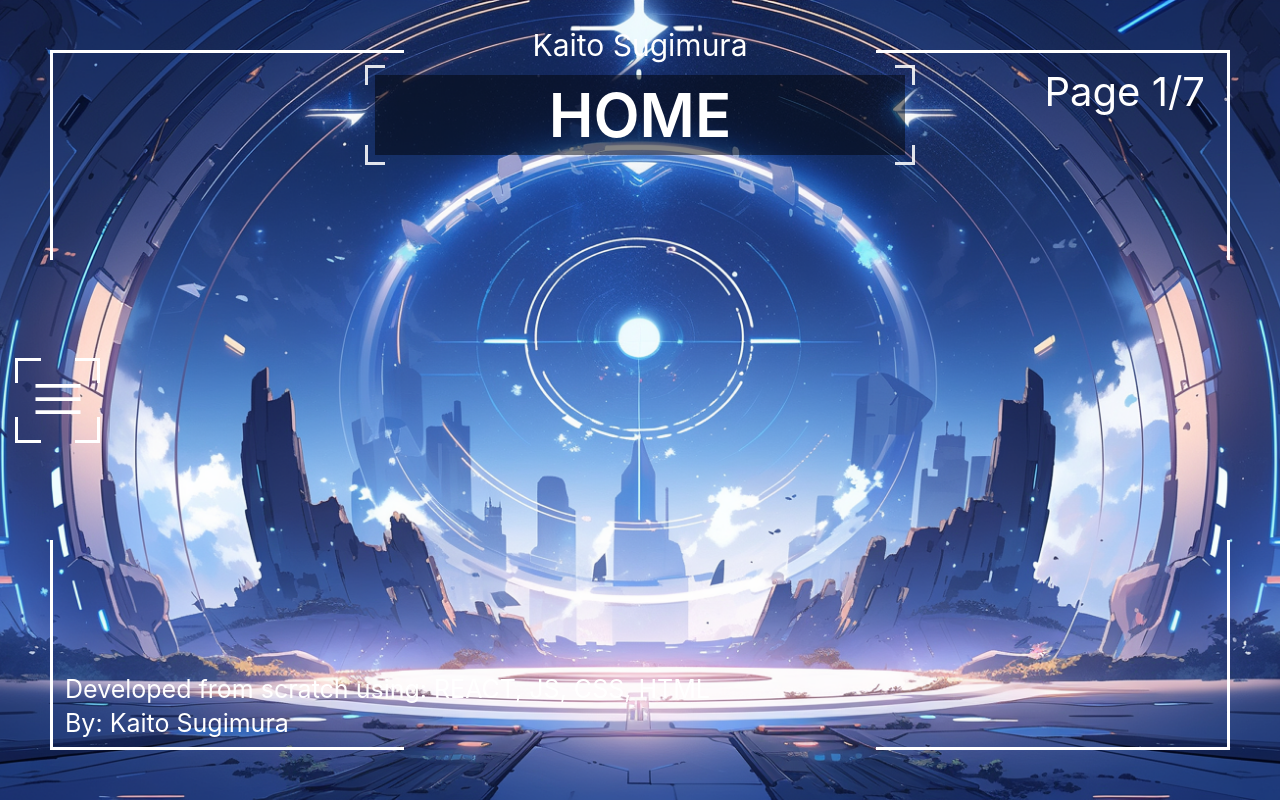
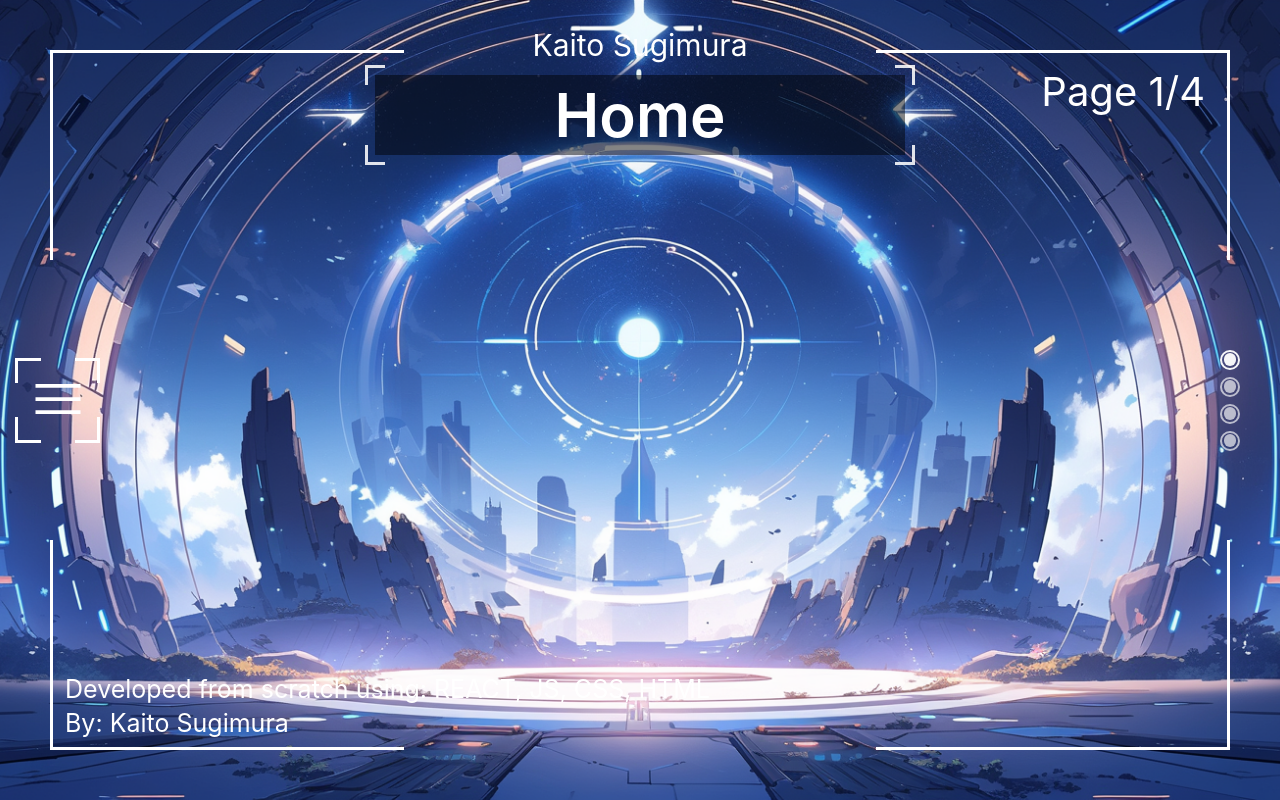
Before and after one commit to KaitoSugimura/Kaito-Sugimura-Personal-Website, a React (Vite) app: page / in a window 1280 px wide. Built offline with nearby package versions, Linux system fonts and the light colour scheme.

Commit message:
Add sidebuttons to nav

```diff
--- a/src/App.jsx
+++ b/src/App.jsx
@@ -3,7 +3,7 @@ import Home from "./Pages/Home/Home";
 import Nav from "./Components/Navigation";
 import LoadingScreen from "./Components/LoadingScreen";
 import { useEffect, useState } from "react";
-
+// THIS FILE NEEDS TO BE RE DONE
 const RootLayout = () => {
   const [pageLoaded, setPageLoaded] = useState(false);
 
@@ -23,10 +23,7 @@ const RootLayout = () => {
   return (
     <div className="root-layout">
       {pageLoaded ? (
-        <>
-          <Nav />
-          <Outlet />
-        </>
+        <Outlet />
       ) : (
         <LoadingScreen />
       )}
--- a/src/Components/NavComponents/CameraUI.jsx
+++ b/src/Components/NavComponents/CameraUI.jsx
@@ -1,7 +1,8 @@
 import styles from "./CameraUI.module.css";
 import CornerBorder from "./CornerBorder";
+import Sections from "../../Pages/Home/HomeTableOfContents.jsx";
 
-export default function CameraUI({ navIsOpen }) {
+export default function CameraUI({ navIsOpen, currentSectionIndex }) {
   const BorderStyle = {
     width: navIsOpen ? "5%" : "30%",
     height: navIsOpen ? "5%" : "30%",
@@ -21,12 +22,12 @@ export default function CameraUI({ navIsOpen }) {
           <div className={styles.MainSection}>
             <CornerBorder style={StaticBorder} />
             <div className={styles.MainSectionBackground}>
-              <p className={styles.MainSectionText}>HOME</p>
+              <p className={styles.MainSectionText}>{Sections[currentSectionIndex].title}</p>
             </div>
           </div>
         </div>}
         <div className={styles.cameraUITopRightContainer}>
-          <p>Page 1/7</p>
+          <p>Page {currentSectionIndex+1}/{Sections.length}</p>
         </div>
         <div className={styles.cameraUIBottomLeftContainer}>
           <p>Developed from scratch using: REACT, JS, CSS, HTML</p>
--- a/src/Components/NavComponents/NavButtons.module.css
+++ b/src/Components/NavComponents/NavButtons.module.css
@@ -1,14 +1,15 @@
 .ButtonsContainer {
   position: fixed;
-  width: 100vw;
+  /* width: 30vw; */
   height: 100vh;
   top: 0;
   left: 1.5rem;
   z-index: 10;
 
   display: flex;
-  justify-content: start;
-  align-items: center;
+  justify-content: center;
+  align-items: start;
+  flex-direction: column;
 
   transition: transform 0.4s;
 
--- /dev/null
+++ b/src/Components/NavComponents/SideButtons.jsx
@@ -0,0 +1,28 @@
+import styles from "./SideButtons.module.css";
+import Sections from "../../Pages/Home/HomeTableOfContents.jsx";
+
+export default function SideButtons({
+  navIsOpen,
+  scrollTo,
+  currentSectionIndex,
+}) {
+  return (
+    <div className={`${styles.sideButtonsRoot}`}>
+      {!navIsOpen &&
+        Sections.map((section, index) => (
+          <button
+            className={`${styles.sectionButton} ${
+              index == currentSectionIndex ? styles.selected : ""
+            }`}
+            onClick={() => {
+              console.log(section.title);
+              scrollTo(index);
+            }}
+            key={index}
+          >
+            <span className={styles.ButtonInnerColor}></span>
+          </button>
+        ))}
+    </div>
+  );
+}
--- /dev/null
+++ b/src/Components/NavComponents/SideButtons.module.css
@@ -0,0 +1,61 @@
+.sideButtonsRoot {
+  position: fixed;
+  height: 100vh;
+  top: 0;
+  right: 4rem;
+  z-index: 9;
+
+  display: flex;
+  justify-content: center;
+  align-items: end;
+  flex-direction: column;
+  gap: 0.7rem;
+
+  transition: transform 0.4s;
+
+  -moz-user-select: -moz-none;
+  -khtml-user-select: none;
+  -webkit-user-select: none;
+  -ms-user-select: none;
+  user-select: none;
+  pointer-events: none;
+}
+
+.sectionButton {
+  width: 2rem;
+  height: 2rem;
+  border-radius: 2rem;
+  border: 0.2rem solid rgba(255, 255, 255, 0.649);
+  background-color: transparent;
+
+  display: flex;
+  justify-content: center;
+  align-items: center;
+
+  -moz-user-select: -moz-all;
+  -khtml-user-select: all;
+  -webkit-user-select: all;
+  -ms-user-select: all;
+  user-select: all;
+  pointer-events: all;
+
+  cursor: pointer;
+}
+
+.selected,
+.sectionButton:hover {
+  border: 0.2rem solid rgba(255, 255, 255, 0.95);
+  background-color: transparent;
+}
+
+.ButtonInnerColor {
+  background-color: rgba(255, 255, 255, 0.649);
+  width: 80%;
+  height: 80%;
+  border-radius: 2rem;
+}
+
+.selected .ButtonInnerColor,
+.sectionButton:hover .ButtonInnerColor {
+  background-color: rgba(255, 255, 255, 0.95);
+}
--- a/src/Components/Navigation.jsx
+++ b/src/Components/Navigation.jsx
@@ -4,20 +4,17 @@ import SettingsIcon from "/Home/Icons/Settings.svg";
 import Sections from "../Pages/Home/HomeTableOfContents.jsx";
 import CameraUI from "./NavComponents/CameraUI";
 import NavButtons from "./NavComponents/NavButtons";
+import SideButtons from "./NavComponents/SideButtons";
 
-export default function Navigation() {
+export default function Navigation({ scrollTo, currentSectionIndex }) {
   const [navIsOpen, setNavIsOpen] = useState(false);
   const rootRef = useRef(null);
 
-  const scrollTo = (sectionName) => {
-    document.getElementById(sectionName).scrollIntoView({ behavior: "smooth" });
-  };
-
-
   return (
     <div className={styles.navigationRoot} ref={rootRef}>
-      <CameraUI navIsOpen={navIsOpen} />
+      <CameraUI navIsOpen={navIsOpen} currentSectionIndex={currentSectionIndex}  />
       <NavButtons navIsOpen={navIsOpen} setNavIsOpen={setNavIsOpen} />
+      <SideButtons navIsOpen={navIsOpen} scrollTo={scrollTo} currentSectionIndex={currentSectionIndex} />
       <div
         className={`${styles.navigationContainer} ${
           navIsOpen ? "" : "NoUserSelect"
@@ -45,7 +42,7 @@ export default function Navigation() {
               <li
                 className={`${styles.NavItem} ${styles.listItem}`}
                 onClick={() => {
-                  scrollTo(section.title);
+                  scrollTo(index);
                   setNavIsOpen(false);
                 }}
                 key={index}
--- a/src/Pages/Home/Education/Education.module.css
+++ b/src/Pages/Home/Education/Education.module.css
@@ -9,6 +9,17 @@
   background-color: #39030375;
   padding: 3vh 0;
   width: 100%;
+
+    --s: 50px; /* control the size */
+    --c1: #1d1d1d;
+    --c2: #4e4f51;
+    --c3: #3c3c3c;
+
+    background:
+      repeating-conic-gradient(from 30deg,#0000 0 120deg,var(--c3) 0 180deg)
+       calc(.5*var(--s)) calc(.5*var(--s)*0.577),
+      repeating-conic-gradient(from 30deg,var(--c1) 0 60deg,var(--c2) 0 120deg,var(--c3) 0 180deg);
+    background-size: var(--s) calc(var(--s)*0.577);
 }
 
 .EducationTitleContainer{
--- a/src/Pages/Home/Home.jsx
+++ b/src/Pages/Home/Home.jsx
@@ -3,41 +3,82 @@ import styles from "./Home.module.css";
 import Projects from "./Projects/Projects";
 import Education from "./Education/Education";
 import Sections from "./HomeTableOfContents.jsx";
+import Navigation from "../../Components/Navigation";
 
 export default function Home() {
-  const currentSectionRef = useRef(0);
-  const scrollTo = (sectionName) => {
-    document.getElementById(sectionName).scrollIntoView({ behavior: "smooth" });
+  const [currentSection, setCurrentSection] = useState(0);
+  const blockScroll = useRef(false);
+  const TouchMoveStartY = useRef(0);
+  const TouchMoveStartTime = useRef(0);
+  const scrollTo = (index) => {
+    setCurrentSection(index);
   };
-  const [a, s] = useState(Date.now());
 
   useEffect(() => {
     const handleScroll = (event) => {
-      if (event.deltaY > 0) {
-        ++currentSectionRef.current;
-      } else {
-        --currentSectionRef.current;
+      if (!blockScroll.current) {
+        setCurrentSection((prev) => {
+          if (event.deltaY > 0) {
+            return Math.min(Math.max(++prev, 0), Sections.length - 1);
+          } else {
+            return Math.min(Math.max(--prev, 0), Sections.length - 1);
+          }
+        });
+        blockScroll.current = true;
+        setTimeout(() => {
+          blockScroll.current = false;
+        }, 200);
       }
-      currentSectionRef.current = Math.min(
-        Math.max(currentSectionRef.current, 0),
-        Sections.length - 1
-      );
-
-      s(Date.now());
     };
 
-    // Add the scroll event listener when the component mounts
+    const handleTouchMove = (event) => {
+      const touch = event.touches[0];
+      const currentY = touch.pageY;
+      const currentTime = Date.now();
+
+      const deltaY = currentY - TouchMoveStartY.current;
+      const deltaTime = currentTime - TouchMoveStartTime.current;
+
+      const velocityY = deltaY / deltaTime;
+
+      TouchMoveStartY.current = touch.pageY;
+      TouchMoveStartTime.current = currentTime;
+
+      if (Math.abs(velocityY) > 0.5 && !blockScroll.current) {
+        setCurrentSection((prev) => {
+          if (velocityY < 0.5) {
+            return Math.min(Math.max(++prev, 0), Sections.length - 1);
+          } else if(velocityY > 0.5) {
+            return Math.min(Math.max(--prev, 0), Sections.length - 1);
+          }
+        });
+        blockScroll.current = true;
+        setTimeout(() => {
+          blockScroll.current = false;
+        }, 200);
+      }
+    };
+
+    const handleTouchStart = (event) => {
+      const touch = event.touches[0];
+      TouchMoveStartY.current = touch.pageY;
+      TouchMoveStartTime.current = Date.now();
+    };
+
     window.addEventListener("wheel", handleScroll);
-    scrollTo("Home");
+    window.addEventListener("touchmove", handleTouchMove);
+    window.addEventListener("touchstart", handleTouchStart);
 
-    // Clean up the event listener when the component unmounts
     return () => {
       window.removeEventListener("wheel", handleScroll);
+      window.removeEventListener("touchmove", handleTouchMove);
+      window.removeEventListener("touchstart", handleTouchStart);
     };
   }, []);
 
   return (
     <div className={styles.HomeScroller}>
+      <Navigation scrollTo={scrollTo} currentSectionIndex={currentSection} />
       <div className={styles.HomeRoot}>
         {Sections.map((section, index) => (
           <div
@@ -45,8 +86,8 @@ export default function Home() {
             id={section.title}
             key={index}
             style={{
-              transform: `translateY(-${currentSectionRef.current * 100}vh)`,
-              transition: "transform 0.3s ease-in-out"
+              transform: `translateY(-${currentSection * 100}vh)`,
+              transition: "transform 0.3s ease-in-out",
             }}
           >
             {section.XML}
```
